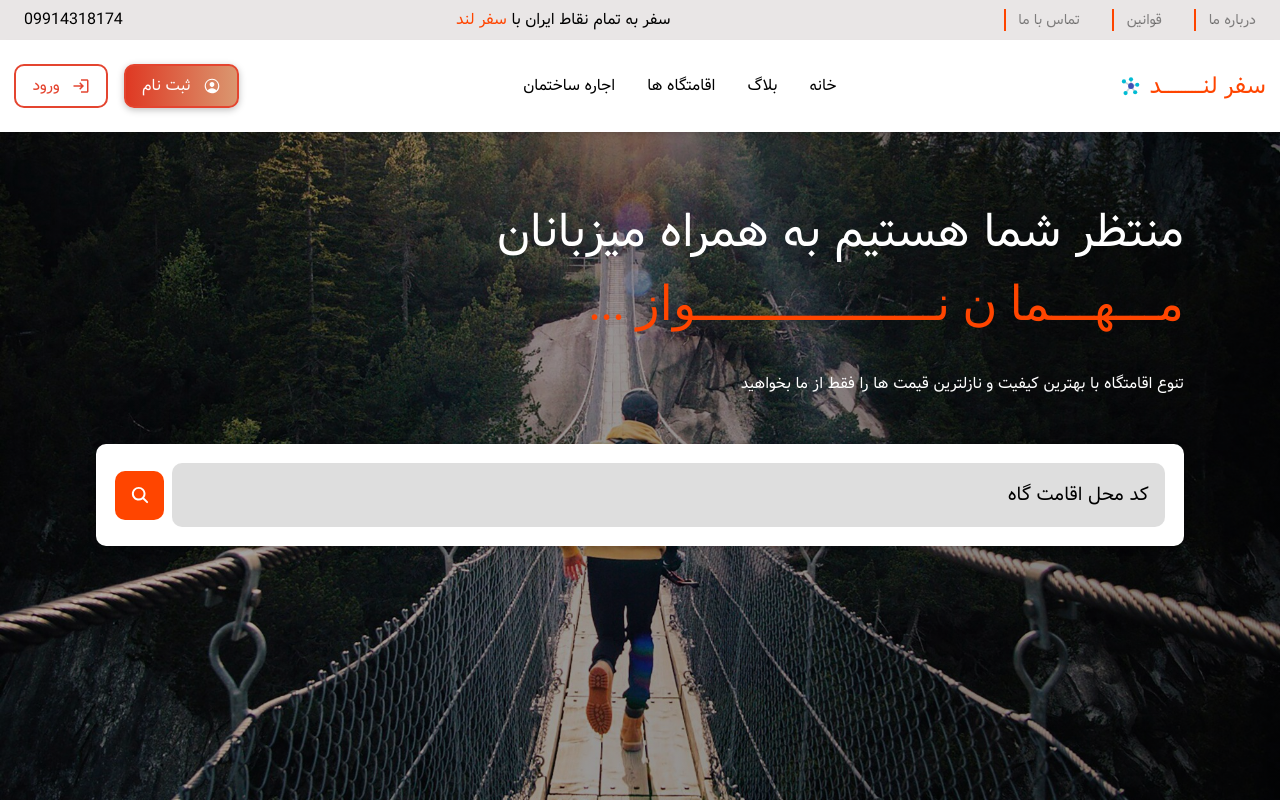
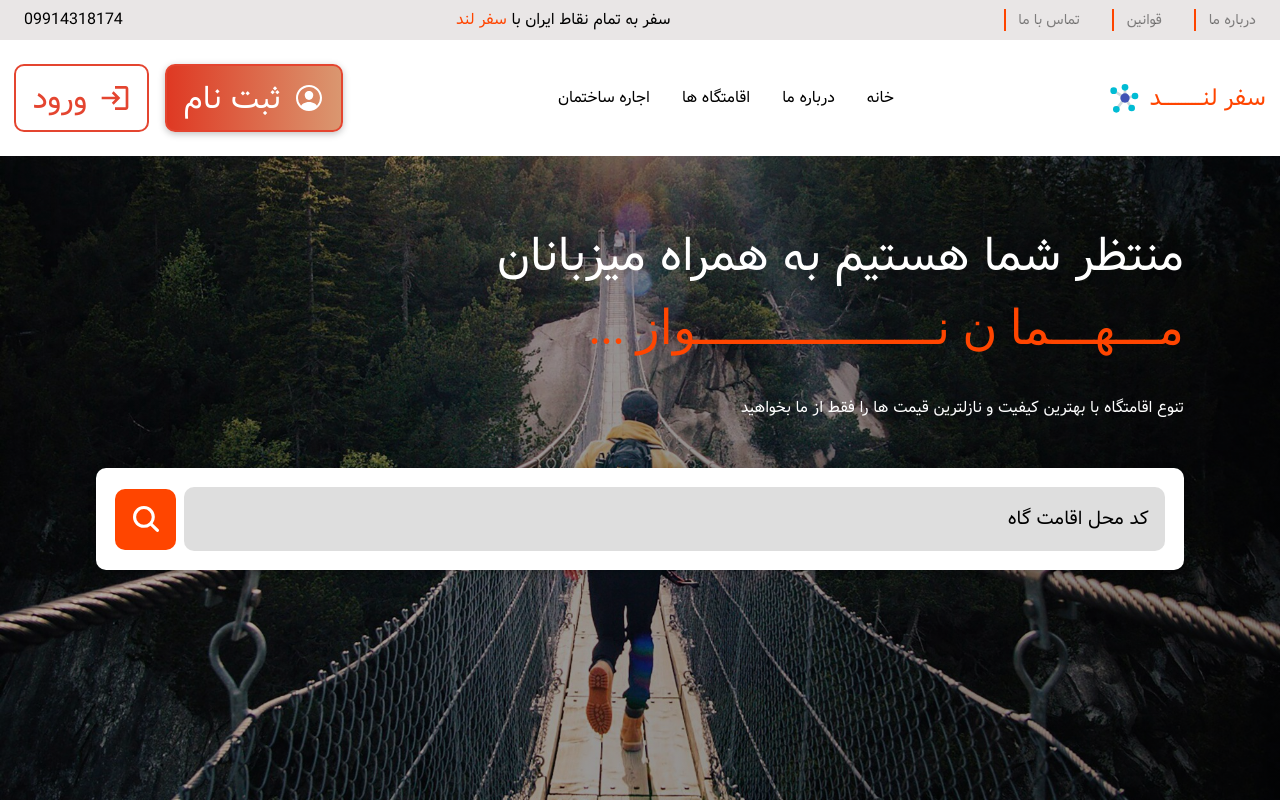
Before and after one commit to sani1426/safar-land, a Next.js app: page / in a window 1280 px wide. Built offline with nearby package versions, Linux system fonts and the light colour scheme; a web font is replaced by a local one.

Commit message:
remove tailwind

```diff
--- a/app/globals.css
+++ b/app/globals.css
@@ -47,6 +47,9 @@ ul {
 /* hero section */
 
 .hero_section {
+  width: 100vw;
+  height: 100vh;
+  overflow-x: hidden;
   background: linear-gradient(to right, rgba(0, 0, 0, 0.3), rgba(0, 0, 0, 0.5)),
     url(../public/heaader.jpg);
   background-position: center;
@@ -56,7 +59,19 @@ ul {
 
 
 .header{
-  @apply bg-[#ffffff] py-[1.5rem] px-[.9rem] shadow-md
+  background-color: #ffffff;
+  padding: 1.5rem .9rem;
+}
+.menu-button{
+  font-size: 2rem;
+  transition: all ease .3s;
+  border-radius: 100%;
+  background-color: white;
+}
+.menu-button:hover{
+  background-color: orangered;
+  color: white;
+
 }
 .nav-head {
   background-color: rgb(233, 230, 230);
@@ -90,7 +105,9 @@ ul {
   font-size: 1.5rem;
   color: orangered;
 }
-
+.logo_container span{
+  font-size: 2rem;
+}
 .nav_list {
   display: flex;
   gap: 2rem;
@@ -120,6 +137,9 @@ ul {
   transition: all ease-in-out 0.4s;
   box-shadow: 0px 2px 7px rgba(0,0,0,0.25);
 }
+.signup span{
+  font-size: 2rem;
+}
 .signin {
   padding: 0.5rem 1rem;
   border-radius: 10px;
@@ -132,6 +152,10 @@ ul {
   gap: 0.75rem;
   transition: all ease-in-out 0.4s;
 }
+.signin span{
+  font-size: 2rem;
+}
+
 .sign_container button {
   background-color: transparent;
   display: none;
@@ -218,6 +242,7 @@ ul {
   cursor: pointer;
   transition: all ease 0.2s;
   border-radius: 100%;
+  font-size: 2rem;
 }
 
 
@@ -288,6 +313,7 @@ ul {
   border-radius: 10px;
   cursor: pointer;
   transition: all ease 0.4s;
+  font-size: 2rem;
 }
 .header-search span:hover {
   background-color: rgb(255, 120, 71);
@@ -326,6 +352,9 @@ ul {
   .nav-head{
     display: none;
   }
+  .hero_section{
+    height: 60vh;
+  }
 
 }
 @media (width < 950px) {
--- a/components/header.jsx
+++ b/components/header.jsx
@@ -6,7 +6,7 @@ import Navigation from "./navigation";
 
 const Header = () => {
     return (
-        <header className="hero_section  w-[100vw] h-[60vh] md:h-[100vh] overflow-x-hidden">
+        <header className="hero_section ">
             <NavInfo />
             <Navigation />
             <HeaderTitle/>
--- a/components/headerSearchBox.jsx
+++ b/components/headerSearchBox.jsx
@@ -6,7 +6,7 @@ const HeaderDearchBox = () => {
     return (
         <div class="header-search container">
         <input type="text" placeholder="کد محل اقامت گاه" />
-        <span className="text-xl">
+        <span>
         <IoSearch />
         </span>
 
--- a/components/nav-1.jsx
+++ b/components/nav-1.jsx
@@ -5,7 +5,7 @@ const NavInfo = () => {
     return (
         <div class="nav-head">
         <ul>
-          <li><Link href="#">درباره ما</Link></li>
+          <li><Link href="/aboutus">درباره ما</Link></li>
           <li><Link href="#">قوانین</Link></li>
           <li><Link href="#">تماس با ما</Link></li>
         </ul>
--- a/components/navigation.jsx
+++ b/components/navigation.jsx
@@ -12,14 +12,14 @@ const Navigation = () => {
         <div class="row">
           <Link href="/" class="logo_container">
             سفر لنــــــــــــد
-            <span className="text-xl">
+            <span >
             <FcMindMap />
             </span>
           </Link>
           <div class="nav">
             <ul class="nav_list">
               <li class="nav-item"><Link href="#">خانه</Link></li>
-              <li class="nav-item"><Link href="#">بلاگ</Link></li>
+              <li class="nav-item"><Link href="/aboutus">درباره ما</Link></li>
               <li class="nav-item"><Link href="#">اقامتگاه ها</Link></li>
               <li class="nav-item dropdown">
                 <Link href="#">اجاره ساختمان</Link>
@@ -40,20 +40,20 @@ const Navigation = () => {
           </div>
           <div class="sign_container">
             <Link class="signup" href="#">
-              <span className="text-lg  hover:bg-amber-600 hover:text-white">
+              <span >
               <IoPersonCircleOutline />
               </span>
 
               <span>ثبت نام</span>
             </Link>
             <Link class="signin" href="#">
-              <span className="text-lg  hover:bg-amber-600 hover:text-white">
+              <span >
               <MdLogin />
               </span>
 
               <span>ورود</span>
             </Link>
-            <button className="text-2xl hover:bg-amber-600 hover:text-white transition-all duration-300 rounded-full" id="menu-button ">
+            <button className="menu-button" >
              <RiMenuFill />
             </button>
           </div>
--- a/components/sidebar.jsx
+++ b/components/sidebar.jsx
@@ -4,7 +4,7 @@ const Sidebar = () => {
   return (
     <aside class='sidebar' id='sidebar'>
       <div>
-        <button class='close-button text-xl'>
+        <button class='close-button'>
           <AiOutlineClose />
         </button>
       </div>
```
